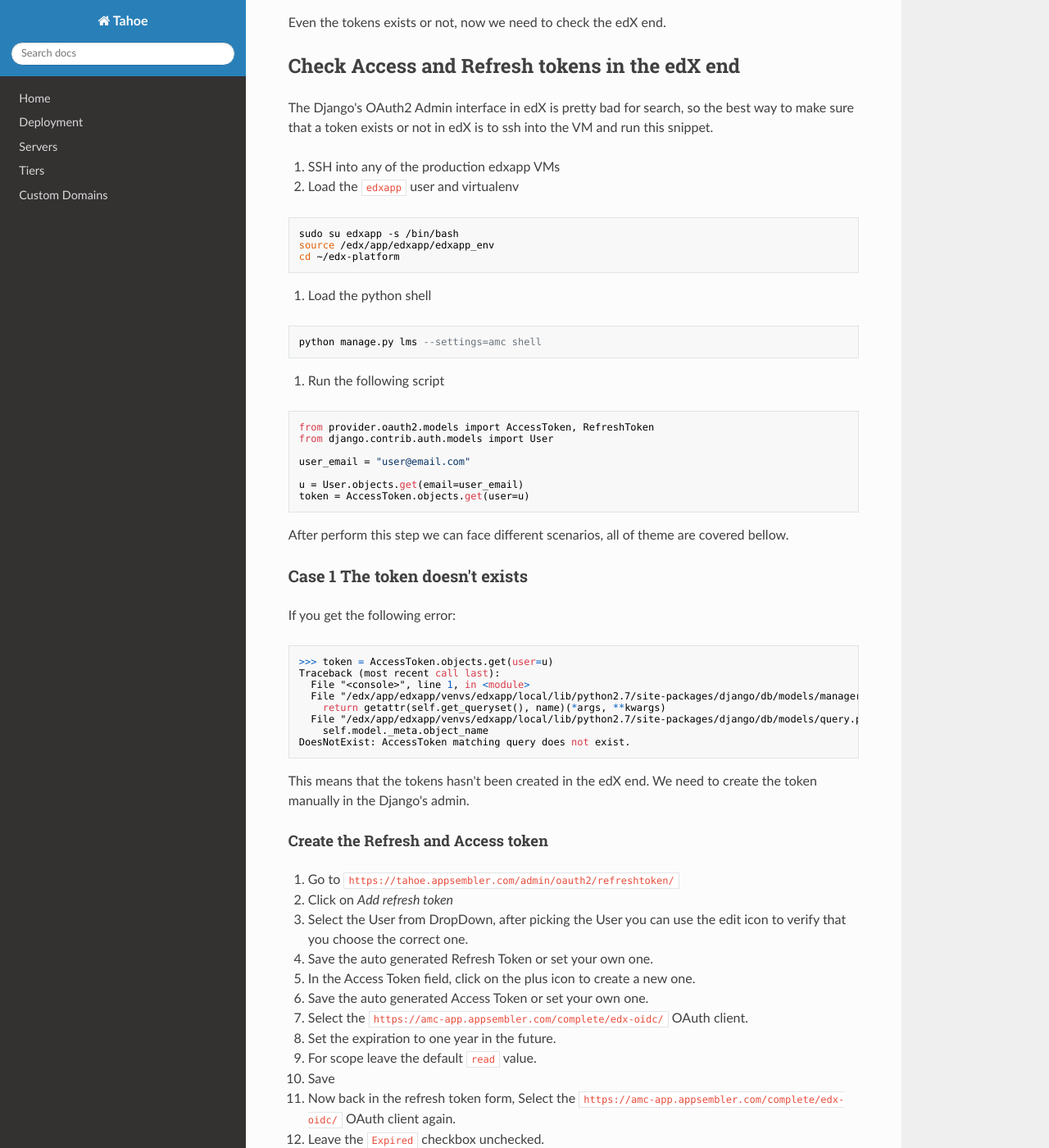
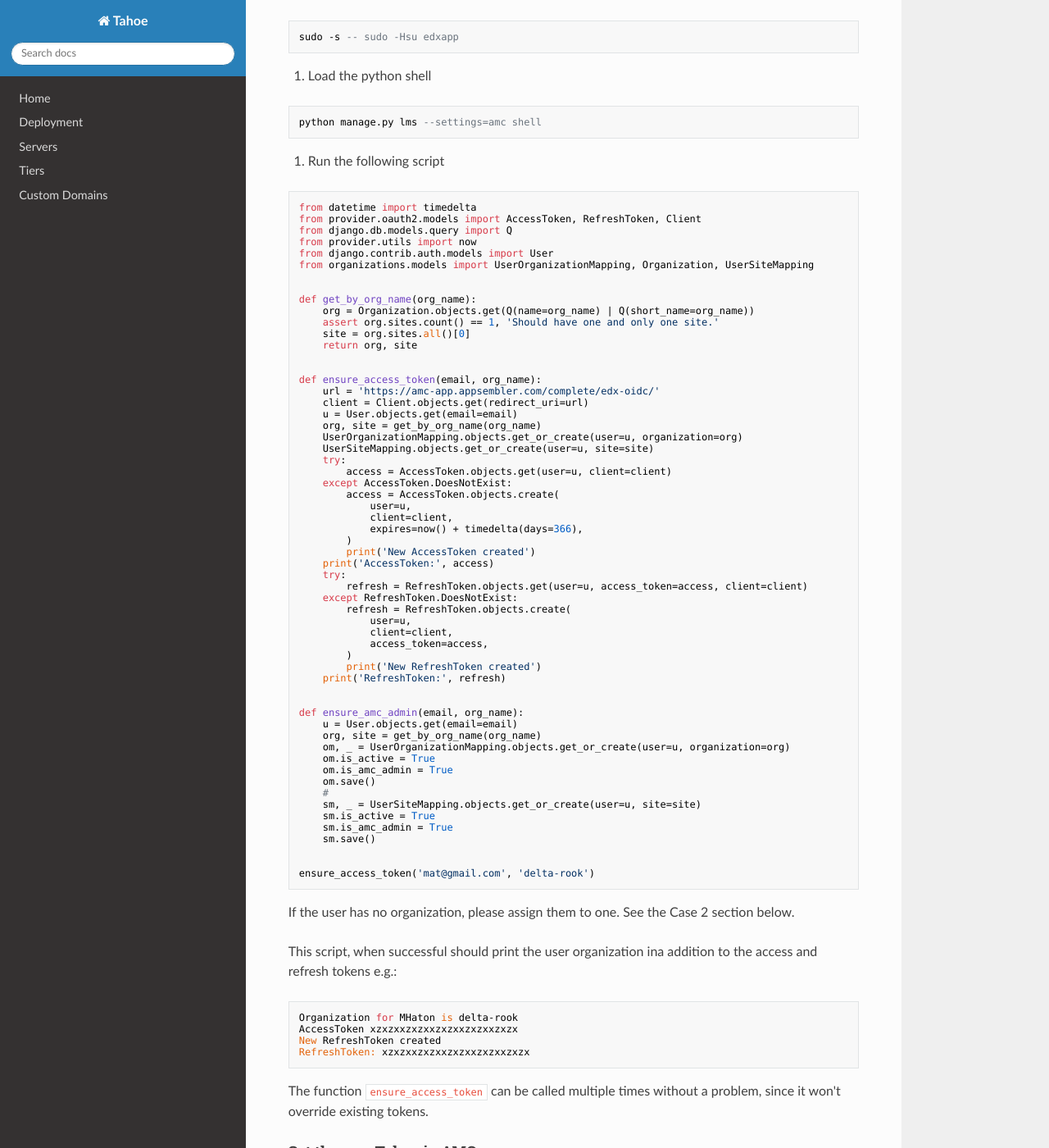
Before and after one commit to appsembler/tahoe, an MkDocs documentation site: the page built from docs/fix_tahoe_user.md, in a window 1280 px wide and 1400 px high, scrolled down 520 px. Shown: the whole window at 82% size. Built offline with MkDocs 1.6.1, drawn with Linux system fonts in a browser that asks for light colours; nearby versions of some CDN libraries; old or Windows-style settings are respelled for this version of MkDocs; some of the changed text lies outside the part shown.

Commit message:
Use Python scripts instead of manual admin search

````diff
--- a/docs/fix_tahoe_user.md
+++ b/docs/fix_tahoe_user.md
@@ -6,67 +6,96 @@
 
 All the AMC users have match edX user (email match). This user is able to perform operation from AMC, using an access and refresh token. During the sign up/user creation process, those tokens are created in the edX end, and assigned (and saved) to the AMC user.
 
-In order to check if the user has tokens assigned, go to https://amc-app.appsembler.com/admin/auth/user/ and search the user by email.
-
-Open the user and go to the section *OAUTH TOKENS*
-
-Even the tokens exists or not, now we need to check the edX end.
-
-## Check Access and Refresh tokens in the edX end
-
-The Django's OAuth2 Admin interface in edX is pretty bad for search, so the best way to make sure that a token exists or not in edX is to ssh into the VM and run this snippet.
+## Ensure Access and Refresh Tokens exists in the LMS
 
 1. SSH into any of the production edxapp VMs
 2. Load the `edxapp` user and virtualenv
 ```
-sudo su edxapp -s /bin/bash
-source /edx/app/edxapp/edxapp_env
-cd ~/edx-platform
+sudo -s -- sudo -Hsu edxapp
 ```
+
 3. Load the python shell
 ```
 python manage.py lms --settings=amc shell
 ```
+
 4. Run the following script
-```
-from provider.oauth2.models import AccessToken, RefreshToken
+```python
+from datetime import timedelta
+from provider.oauth2.models import AccessToken, RefreshToken, Client
+from django.db.models.query import Q
+from provider.utils import now
 from django.contrib.auth.models import User
+from organizations.models import UserOrganizationMapping, Organization, UserSiteMapping
 
-user_email = "user@email.com"
 
-u = User.objects.get(email=user_email)
-token = AccessToken.objects.get(user=u)
+def get_by_org_name(org_name):
+    org = Organization.objects.get(Q(name=org_name) | Q(short_name=org_name))
+    assert org.sites.count() == 1, 'Should have one and only one site.'
+    site = org.sites.all()[0]
+    return org, site
+
+
+def ensure_access_token(email, org_name):
+    url = 'https://amc-app.appsembler.com/complete/edx-oidc/'
+    client = Client.objects.get(redirect_uri=url)
+    u = User.objects.get(email=email)
+    org, site = get_by_org_name(org_name)
+    UserOrganizationMapping.objects.get_or_create(user=u, organization=org)
+    UserSiteMapping.objects.get_or_create(user=u, site=site)
+    try:
+        access = AccessToken.objects.get(user=u, client=client)
+    except AccessToken.DoesNotExist:
+        access = AccessToken.objects.create(
+            user=u,
+            client=client,
+            expires=now() + timedelta(days=366),
+        )
+        print('New AccessToken created')
+    print('AccessToken:', access)
+    try:
+        refresh = RefreshToken.objects.get(user=u, access_token=access, client=client)
+    except RefreshToken.DoesNotExist:
+        refresh = RefreshToken.objects.create(
+            user=u,
+            client=client,
+            access_token=access,
+        )
+        print('New RefreshToken created')
+    print('RefreshToken:', refresh)
+
+
+def ensure_amc_admin(email, org_name):
+    u = User.objects.get(email=email)
+    org, site = get_by_org_name(org_name)
+    om, _ = UserOrganizationMapping.objects.get_or_create(user=u, organization=org)
+    om.is_active = True
+    om.is_amc_admin = True
+    om.save()
+    #
+    sm, _ = UserSiteMapping.objects.get_or_create(user=u, site=site)
+    sm.is_active = True
+    sm.is_amc_admin = True
+    sm.save()
+
+
+ensure_access_token('mat@gmail.com', 'delta-rook')
 ```
 
-After perform this step we can face different scenarios, all of theme are covered bellow.
+If the user has no organization, please assign them to one. See the Case 2 section below.
 
-### Case 1 The token doesn't exists
-If you get the following error:
+This script, when successful should print the user organization ina addition to the access
+and refresh tokens e.g.:
+
 ```
->>> token = AccessToken.objects.get(user=u)
-Traceback (most recent call last):
-  File "<console>", line 1, in <module>
-  File "/edx/app/edxapp/venvs/edxapp/local/lib/python2.7/site-packages/django/db/models/manager.py", line 127, in manager_method
-    return getattr(self.get_queryset(), name)(*args, **kwargs)
-  File "/edx/app/edxapp/venvs/edxapp/local/lib/python2.7/site-packages/django/db/models/query.py", line 334, in get
-    self.model._meta.object_name
-DoesNotExist: AccessToken matching query does not exist.
+Organization for MHaton is delta-rook
+AccessToken xzxzxxzxzxxzxzxxzxzxxzxzx
+New RefreshToken created
+RefreshToken: xzxzxxzxzxxzxzxxzxzxxzxzx
 ```
-This means that the tokens hasn't been created in the edX end. We need to create the token manually in the Django's admin.
 
-#### Create the Refresh and Access token
-1. Go to `https://tahoe.appsembler.com/admin/oauth2/refreshtoken/`
-2. Click on *Add refresh token*
-3. Select the User from DropDown, after picking the User you can use the edit icon to verify that you choose the correct one.
-4. Save the auto generated Refresh Token or set your own one.
-5. In the Access Token field, click on the plus icon to create a new one.
-6. Save the auto generated Access Token or set your own one.
-7. Select the `https://amc-app.appsembler.com/complete/edx-oidc/` OAuth client.
-8. Set the expiration to one year in the future.
-9. For scope leave the default `read` value.
-10. Save
-11. Now back in the refresh token form, Select the `https://amc-app.appsembler.com/complete/edx-oidc/` OAuth client again.
-12. Leave the `Expired` checkbox unchecked.
+The function `ensure_access_token` can be called multiple times without a problem, since it won't override
+existing tokens.
 
 #### Set the new Token in AMC app
 1. Go to `https://amc-app.appsembler.com/admin/auth/user/` and search for the user by email.
@@ -78,15 +107,11 @@ This means that the tokens hasn't been created in the edX end. We need to create
 
 Now try to hijack the user, the spinning box should be gone. If the problem persists, we need to go to the next session.
 
-## Check user site
+### Case 2: Check user site
 If after fix the user tokens, the problem persists, it's probably because the user isn't assigned to any site in edX.
 
-### Check the user organisation in AMC
-1. Go to `https://amc-app.appsembler.com/admin/organizations/organization/`
-2. Search for the Organisation by name, for example: *Redis* or *Cybereason*.
-3. Open the organisation and check the user is inside org, so it's basically inside the *Chosen Users* box. If is not, check for the user and add it.
+Use the `ensure_amc_admin` function to connect a user with an organization and its stie.
 
-### Check for the user organisation in edX
-1. Go to `https://tahoe.appsembler.com/admin/sites/site/`
-2. Search for the Organisation by name, for example: *Redis* or *Cybereason*.
-3. Check that the user is listed in the *User Mapping object* and is marked as an AMC admin.
+```python
+ensure_amc_admin('mat@gmail.com', 'delta-rook')
+```
````
